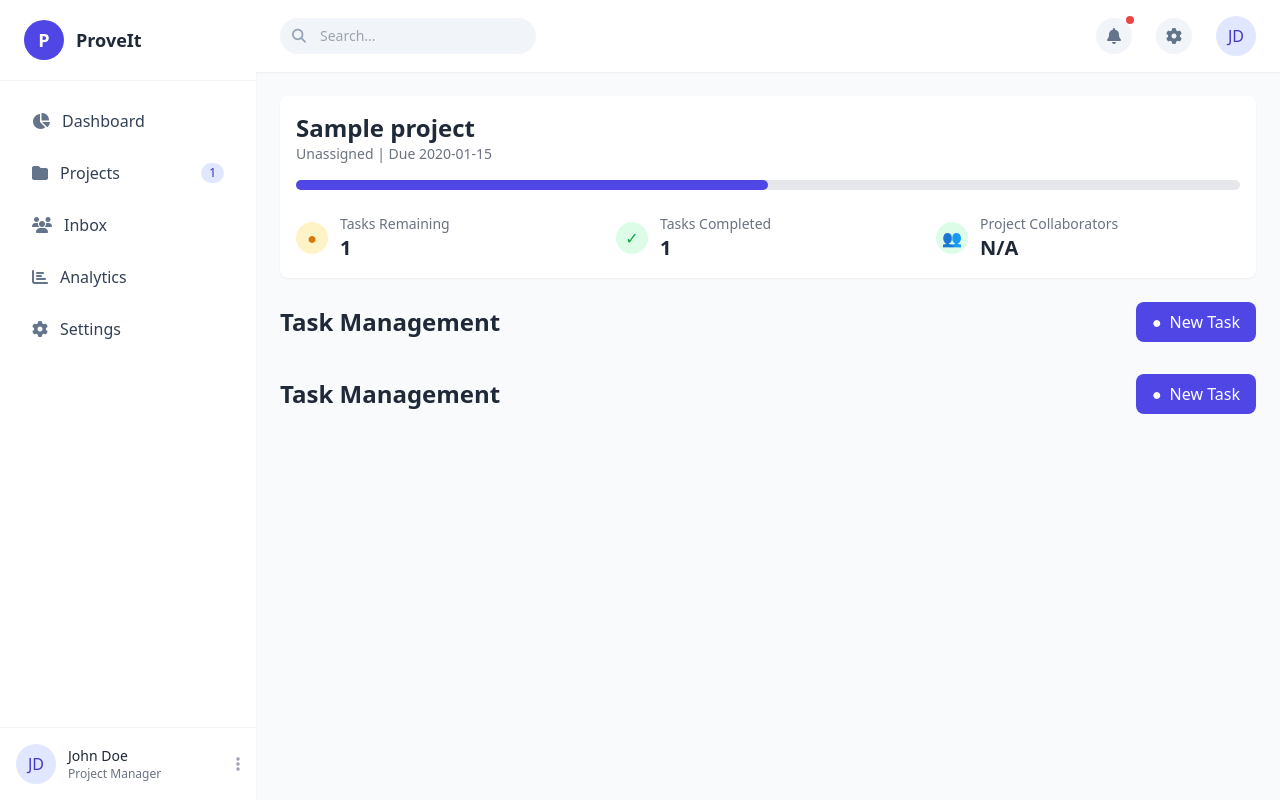
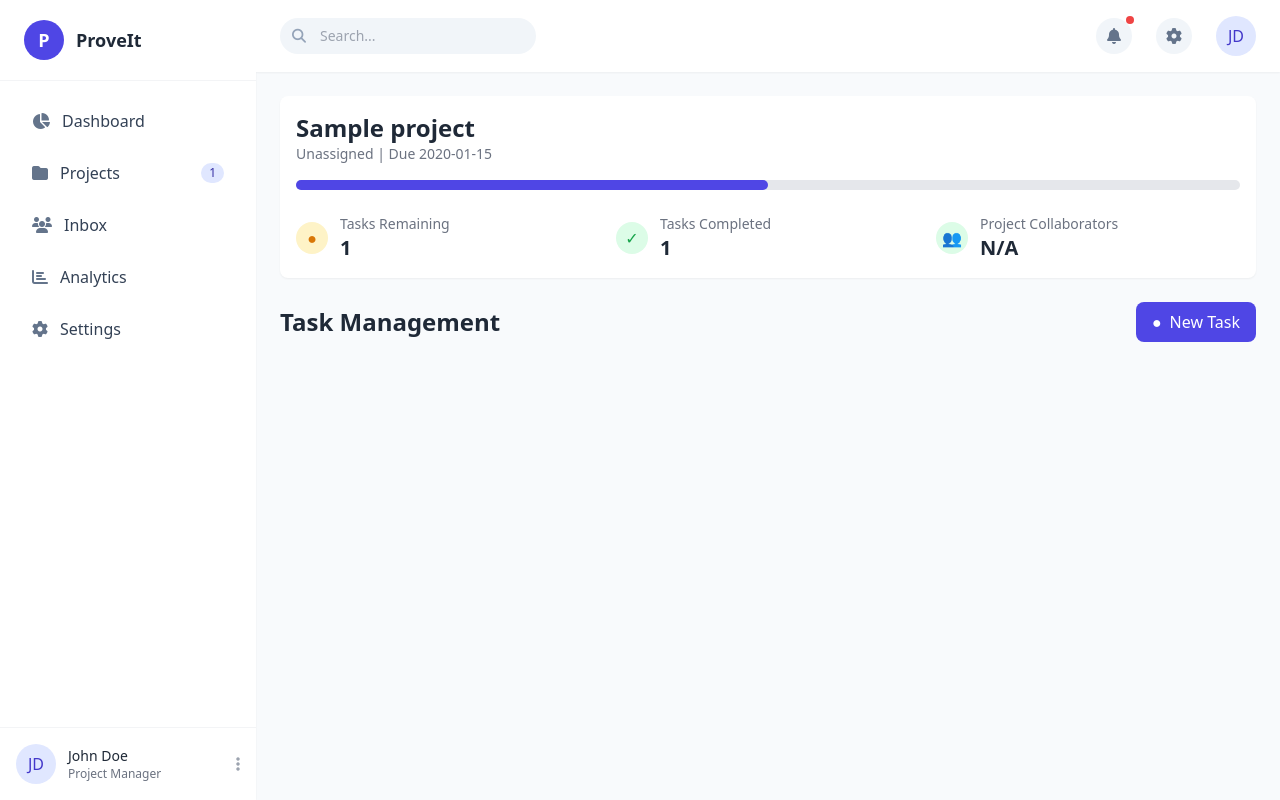
Before and after one commit to Oliverr48/proveit, a Flask app: page /project_view/1 in a window 1280 px wide. Run offline with Flask 3, Linux system fonts and the light colour scheme; tables that the repository leaves empty hold one stand-in row (values such as "Sample post"); some libraries are stand-ins or nearby versions.

Commit message:
fix: clean up project_view template
- Removed duplicate Task Management header
- Removed duplicate Add Task modal

```diff
--- a/website/templates/project_view.html
+++ b/website/templates/project_view.html
@@ -219,13 +219,6 @@
   </div>
 </div>
 
-<!-- Task Management Header -->
-<div class="flex justify-between items-center mb-8">
-  <h1 class="text-2xl font-bold text-gray-800">Task Management</h1>
-  <button class="bg-indigo-600 hover:bg-indigo-700 text-white px-4 py-2 rounded-lg flex items-center" id="newTaskBtn">
-    <span class="mr-2">●</span> New Task
-  </button>
-</div>
 
 <!-- Add Task Modal -->
 <div id="modalAddTask" class="modal hidden fixed inset-0 z-50 flex items-center justify-center bg-gray-800 bg-opacity-50">
```
